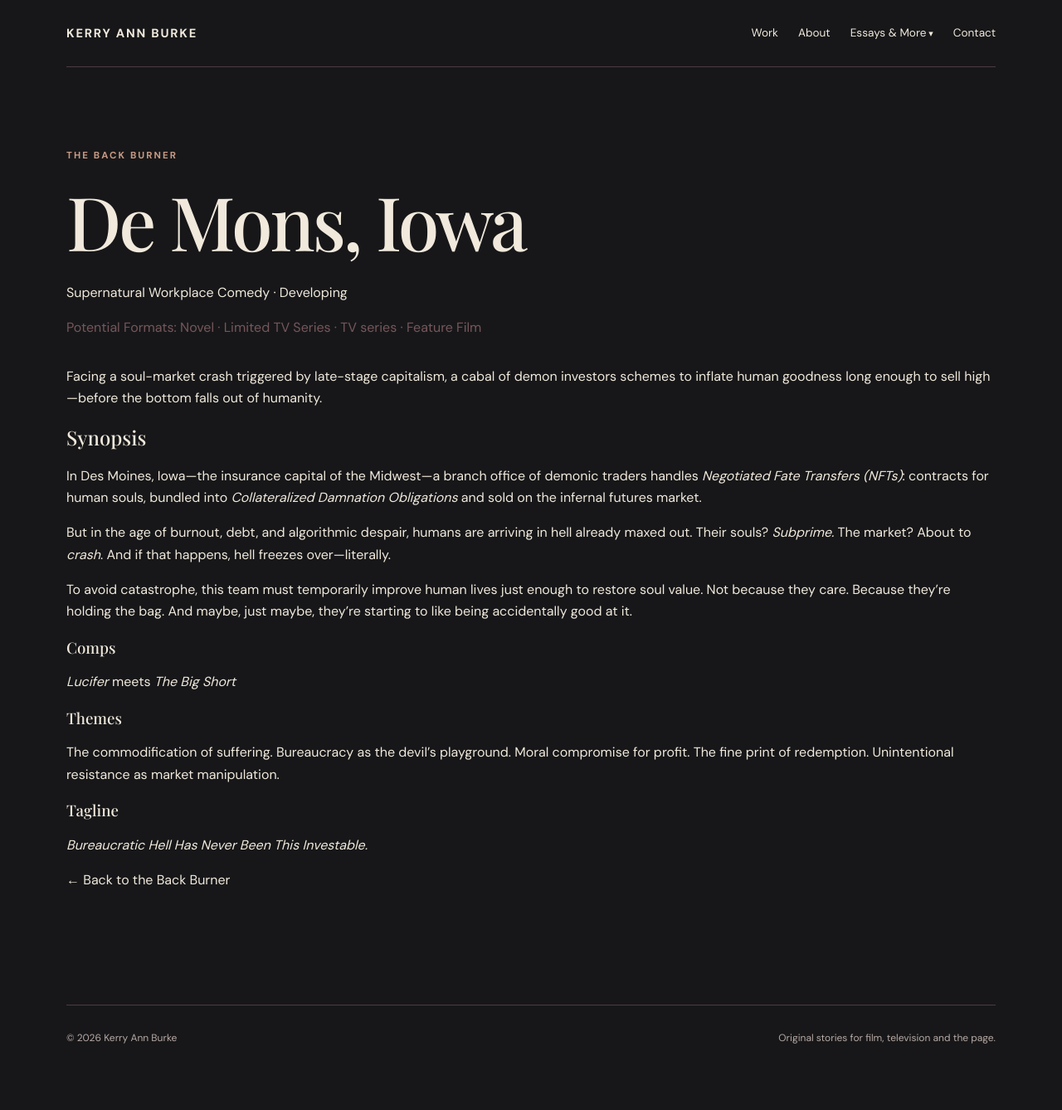
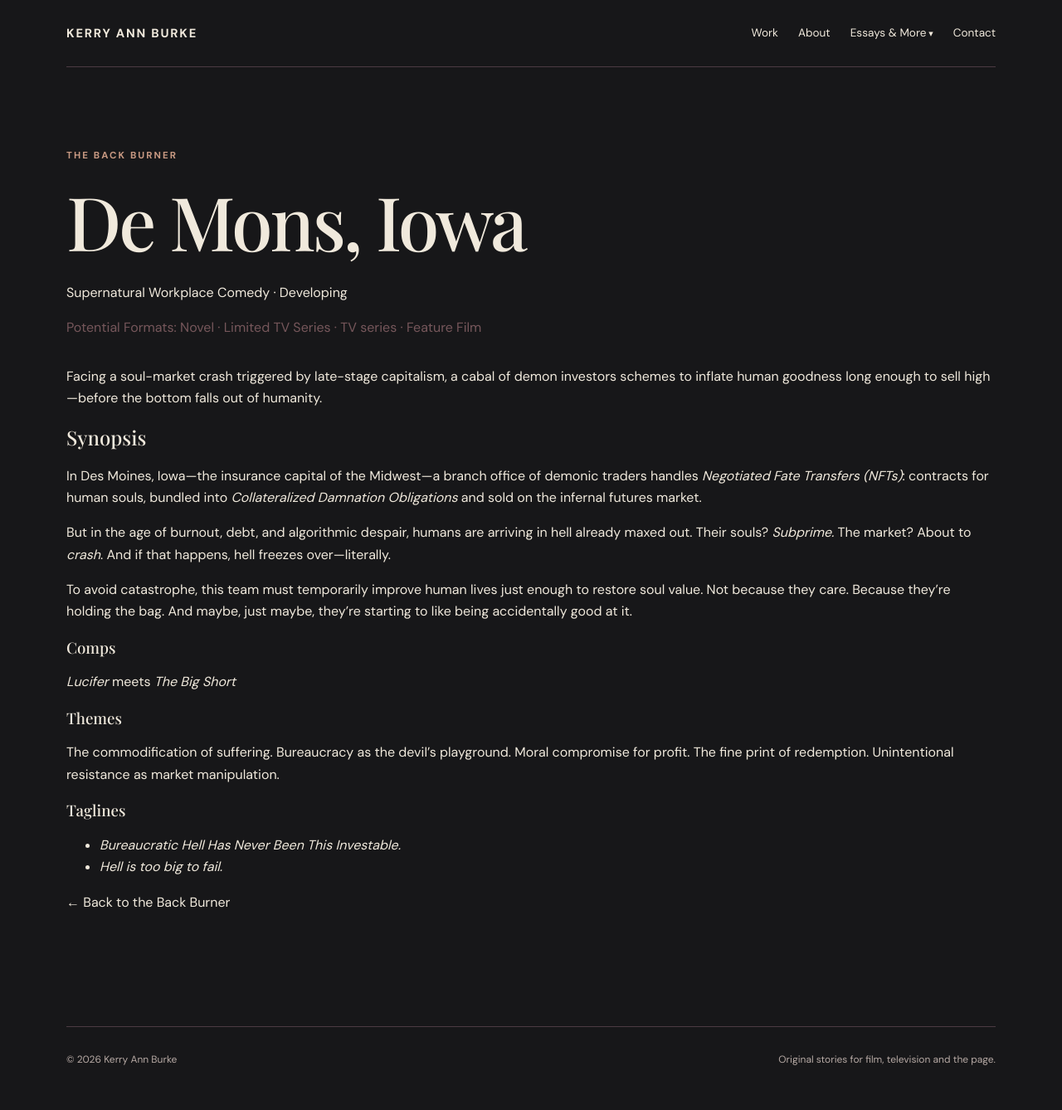
Before and after one commit to kerryboyko/screenwriting, a Jekyll site: the page built from _ideas/demons-iowa.md, in a window 1280 px wide. Shown: the whole page at 83% size. Built offline with Jekyll 4.4.1, drawn with Linux system fonts in a browser that asks for light colours; some web fonts are replaced; before the commit the page ends 1311 px from its top, so only the background shows below that.

Commit message:
Added second tagline

```diff
--- a/_ideas/demons-iowa.md
+++ b/_ideas/demons-iowa.md
@@ -29,5 +29,7 @@ _Lucifer_ meets _The Big Short_
 
 The commodification of suffering. Bureaucracy as the devil’s playground. Moral compromise for profit. The fine print of redemption. Unintentional resistance as market manipulation.
 
-### Tagline
-_Bureaucratic Hell Has Never Been This Investable._
+### Taglines
+
+* _Bureaucratic Hell Has Never Been This Investable._
+* _Hell is too big to fail._
```
